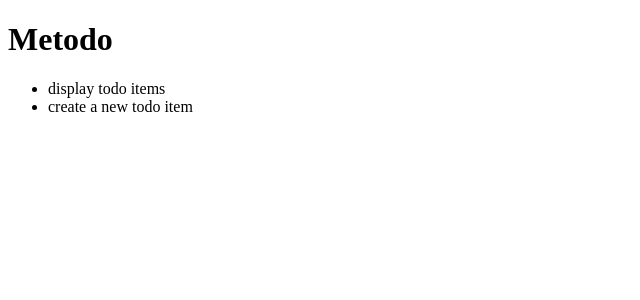
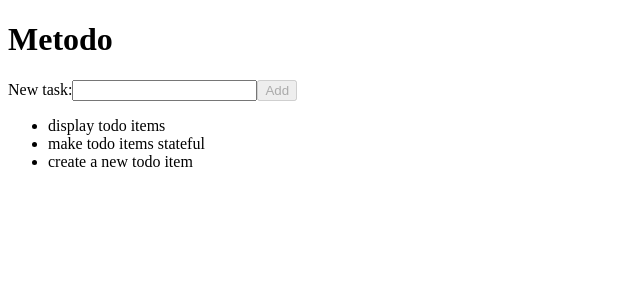
Before and after one commit to dku7/fe-metodo, a React (Vite) app: page / in a window 1280 px wide. Shown: the top 300 px of the page, without its empty margins (0-640 px from the left). Built offline with nearby package versions, Linux system fonts and the light colour scheme.

Commit message:
add ability to create new task

```diff
--- a/src/App.jsx
+++ b/src/App.jsx
@@ -1,17 +1,56 @@
 import { useState } from "react";
 
 const App = () => {
+  const [todoList, setTodoList] = useState([
+    "display todo items",
+    "make todo items stateful",
+    "create a new todo item",
+  ]);
+  const [newTask, setNewTask] = useState("");
+
+  const handNewTaskChange = (event) => setNewTask(event.target.value);
+
+  const handleNewTaskSubmit = (event) => {
+    event.preventDefault();
+    if (!newTask) return;
+
+    setTodoList([newTask, ...todoList]);
+  };
+
   return (
     <>
       <h1>Metodo</h1>
-      <TodoList />
+      <AddNewTask
+        newTask={newTask}
+        onNewTaskChange={handNewTaskChange}
+        onNewTaskSubmit={handleNewTaskSubmit}
+      />
+      <TodoList todoList={todoList} />
     </>
   );
 };
 
-const TodoList = () => {
-  const todoList = ["display todo items", "create a new todo item"];
+const AddNewTask = ({ newTask, onNewTaskChange, onNewTaskSubmit }) => {
+  return (
+    <>
+      <form onSubmit={onNewTaskSubmit}>
+        <label htmlFor="newtask">New task:</label>
+        <input
+          type="text"
+          name="newtask"
+          id="newtask"
+          value={newTask}
+          onChange={onNewTaskChange}
+        />
+        <button type="submit" disabled={!newTask}>
+          Add
+        </button>
+      </form>
+    </>
+  );
+};
 
+const TodoList = ({ todoList }) => {
   return (
     <>
       <ul>
@@ -22,4 +61,5 @@ const TodoList = () => {
     </>
   );
 };
+
 export default App;
```
